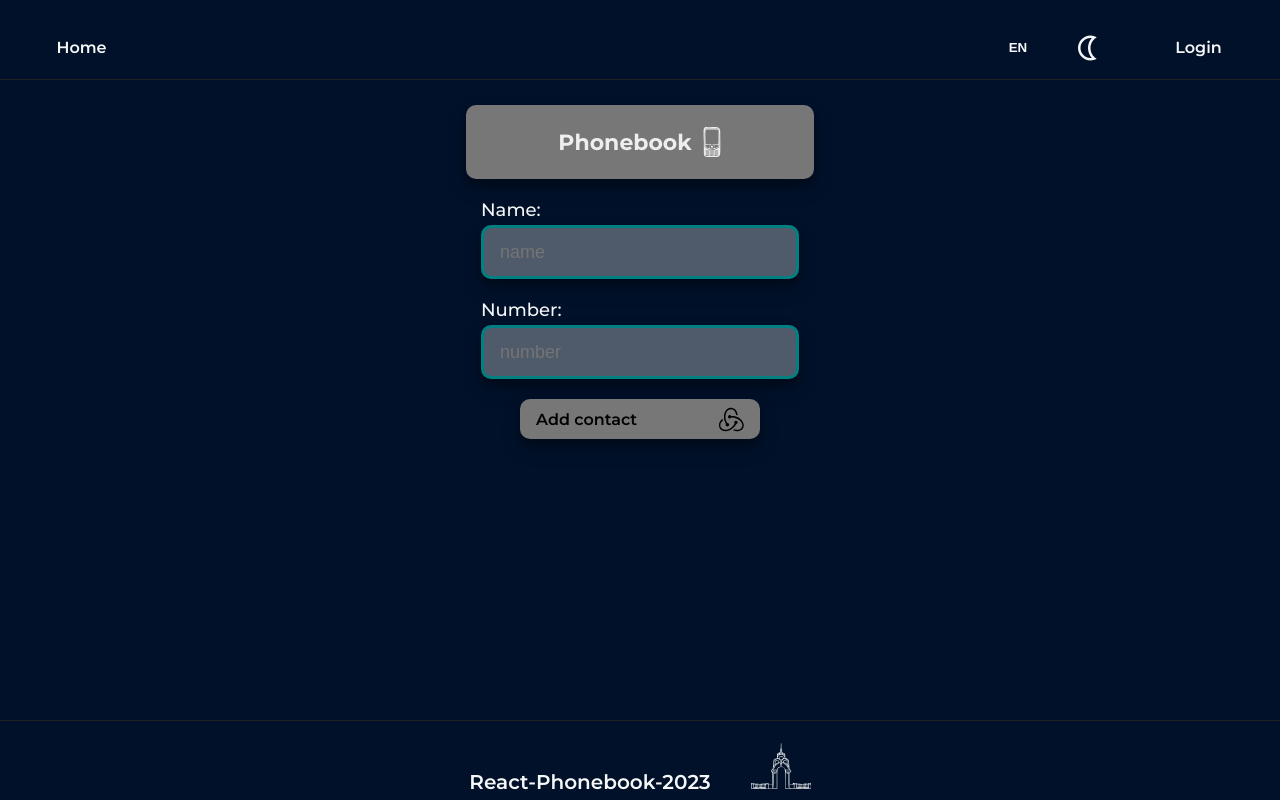
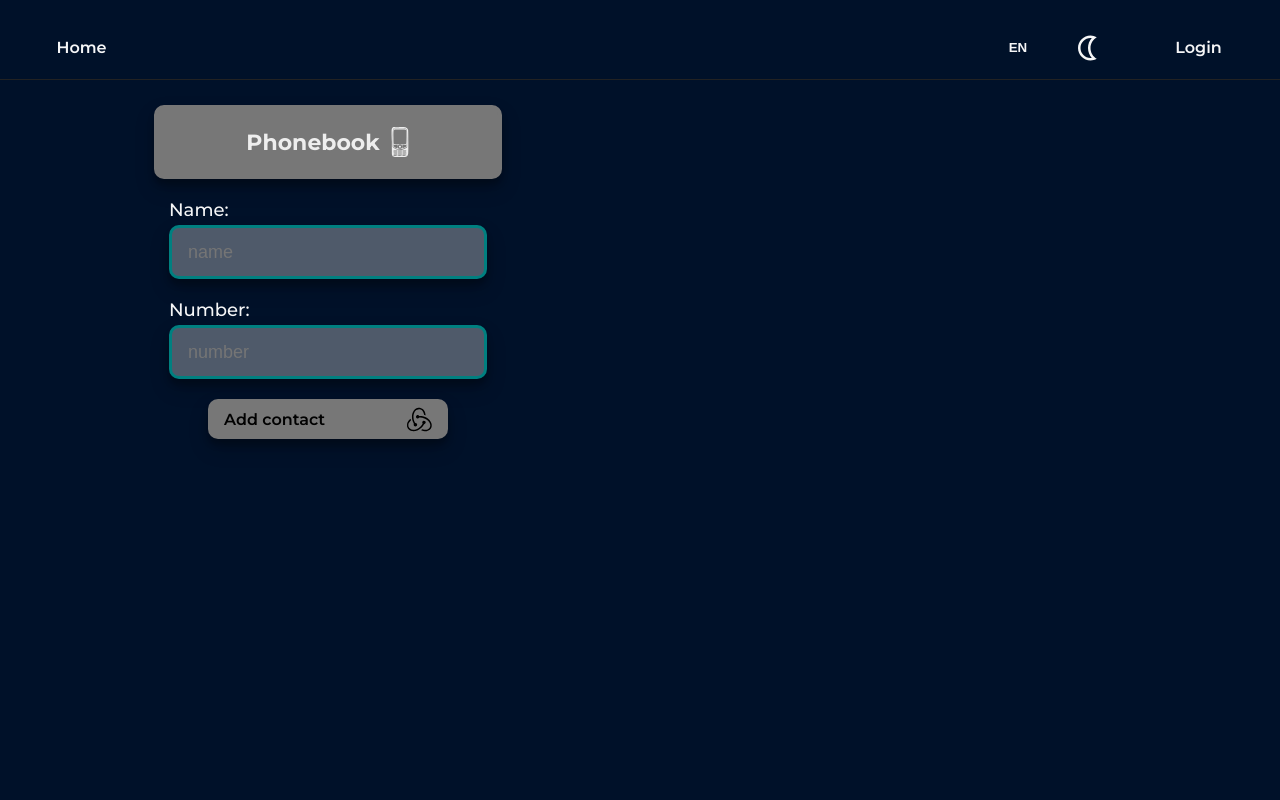
Before and after one commit to YuriyPilipenkoKH/goit-react-hw-08-phonebook, a React (Vite) app: page /admin in a window 1280 px wide. Shown: the top 800 px of the page. Built offline with nearby package versions, Linux system fonts and the light colour scheme; no server answers.

Commit message:
lg layout

```diff
--- a/src/components/layout/Layout.styled.tsx
+++ b/src/components/layout/Layout.styled.tsx
@@ -5,7 +5,7 @@ export const MainHeader= styled.header`
   top: 0;
   left: 0;
   width: 100%;
- position: sticky;
+ /* position: sticky; */
   z-index: 100;
   display: flex;
   gap: 25px;
--- a/src/components/phonebook/contactslist/ContactList.styled.tsx
+++ b/src/components/phonebook/contactslist/ContactList.styled.tsx
@@ -148,8 +148,11 @@ export const ContactContainer = styled.div`
 @media screen and (min-width: 768px) {
       width: 700px;
       padding: 4px 8px;
-      max-height: 280px;
+      max-height: 300px;
     }
+    @media (min-width: 1024px) {
+      max-height: 500px;
+  }
 `;
 
 export const BtnWrapper = styled.div`
--- a/src/pages/Pages.styled.tsx
+++ b/src/pages/Pages.styled.tsx
@@ -48,13 +48,18 @@ export const PhonebookWrapper= styled.div`
   background-position: center;
   background-size: cover;
 
+  display: grid;
+  min-height: 100vh;
+  transition: all 0.8s ease-in-out;
+  @media (min-width: 1024px) {
+    grid-template-columns: repeat(2, 1fr);
+  }
+
   &>.new {
     position: absolute;
   }
 
 `
-
-
 
 export const HomeTitle = styled.h1`
 
--- a/src/pages/PhonebookPage.tsx
+++ b/src/pages/PhonebookPage.tsx
@@ -24,6 +24,7 @@ const dispatch = useAppDispatch();
     <PhonebookWrapper className="phonebook__wrap">
     <Section title={lang.phonebook} icon ={language === 'english' &&  <IconMphone/>}>
       <ContactForm  />
+      </Section >
 
       {/* <Filter /> */}
 
@@ -33,7 +34,6 @@ const dispatch = useAppDispatch();
         <ContactList contacts ={contacts} />
         </>
       )}
-    </Section >
 
 
   </PhonebookWrapper>
```
